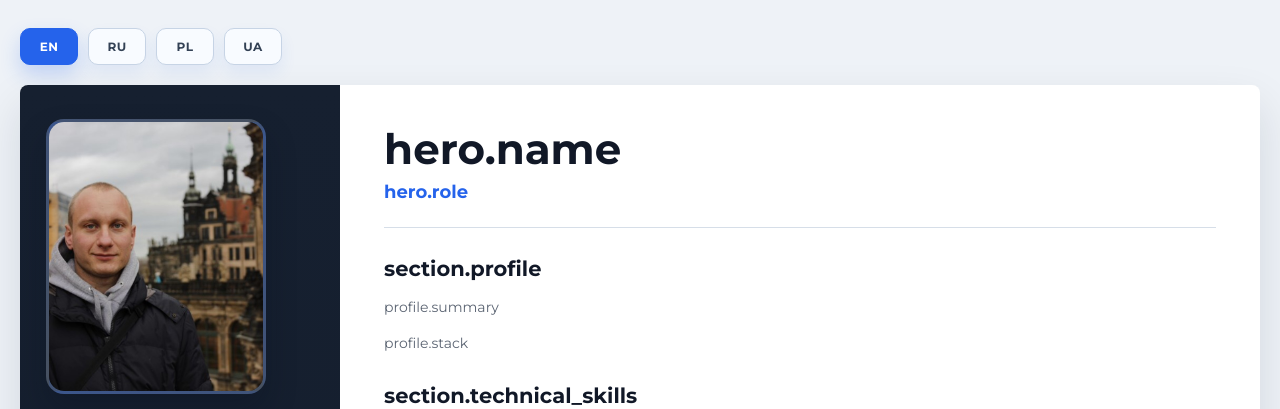
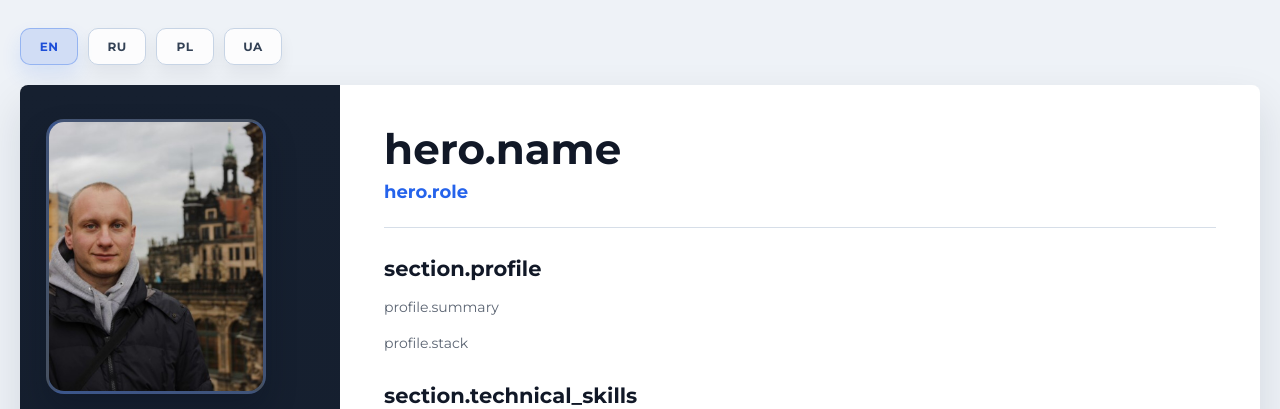
Before and after one commit to Andrii318/CV, a Flask app: page / in a window 1280 px wide. Shown: the top 409 px of the page. Run offline with Flask 3, Linux system fonts and the light colour scheme.

Commit message:
Мелкие правки 2!

```diff
--- a/static/styles/style.css
+++ b/static/styles/style.css
@@ -64,28 +64,28 @@ a {
     padding: 10px 16px;
     border: 1px solid #c7d4e5;
     border-radius: 10px;
-    background: #f8fbff;
+    background: rgba(255, 255, 255, 0.82);
     color: #334155;
     text-decoration: none;
     font-size: 12px;
     font-weight: 700;
     letter-spacing: 0.04em;
-    box-shadow: 0 8px 16px rgba(37, 99, 235, 0.08);
+    box-shadow: 0 8px 16px rgba(15, 23, 42, 0.06);
     transition: 0.2s ease;
 }
 
 .language_link:hover {
     transform: translateY(-1px);
-    border-color: #93c5fd;
-    background: #eef6ff;
+    border-color: rgba(37, 99, 235, 0.28);
+    background: rgba(37, 99, 235, 0.08);
     color: var(--accent);
 }
 
 .language_link.active {
-    border-color: var(--accent);
-    background: var(--accent);
-    color: #ffffff;
-    box-shadow: 0 10px 20px rgba(37, 99, 235, 0.22);
+    border-color: rgba(37, 99, 235, 0.34);
+    background: rgba(37, 99, 235, 0.14);
+    color: #1d4ed8;
+    box-shadow: 0 10px 20px rgba(37, 99, 235, 0.12);
 }
 
 .main {
```
Also changed, not shown: docs/static/styles/style.css (+8 -8 lines).
